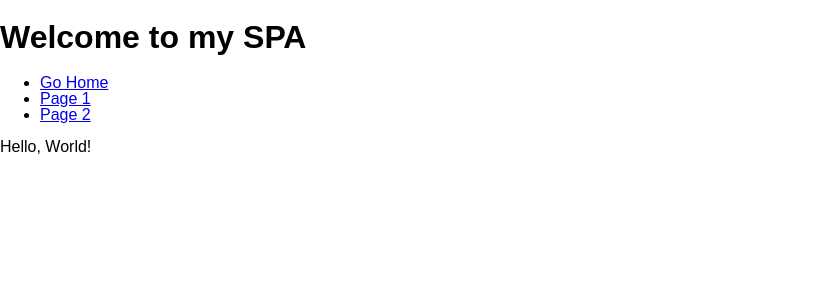
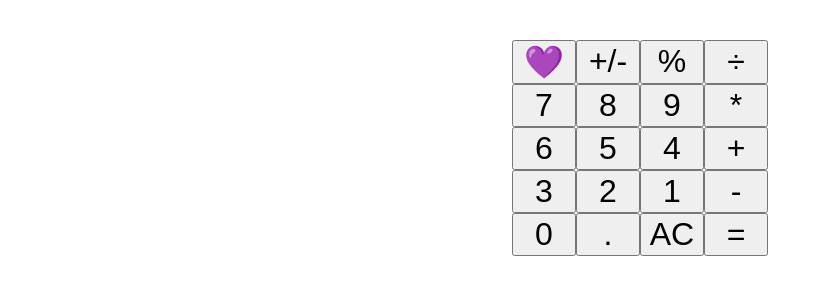
Before and after one commit to uncrownedthrone/hw-calculator, a React (Create React App) app: page / in a window 1280 px wide. Shown: the top 300 px of the page, without its empty margins (0-831 px from the left). Built offline with nearby package versions, Linux system fonts and the light colour scheme.

Commit message:
DONE hw TODO css

```diff
--- a/src/App.jsx
+++ b/src/App.jsx
@@ -1,34 +1,12 @@
 import React from 'react'
-import { BrowserRouter as Router, Link, Route, Switch } from 'react-router-dom'
-import Page from './pages/Page'
-import Page2 from './pages/Page2'
+import { BrowserRouter as Router, Route, Switch } from 'react-router-dom'
 import HomePage from './pages/HomePage'
-import NotFound from './pages/NotFound'
 
 const App = () => {
   return (
     <Router>
-      <header>
-        <h1>Welcome to my SPA</h1>
-        <nav>
-          <ul>
-            <li>
-              <Link to="/">Go Home</Link>
-            </li>
-            <li>
-              <Link to="/1">Page 1</Link>
-            </li>
-            <li>
-              <Link to="/2">Page 2</Link>
-            </li>
-          </ul>
-        </nav>
-      </header>
       <Switch>
         <Route exact path="/" component={HomePage}></Route>
-        <Route exact path="/1" component={Page}></Route>
-        <Route exact path="/2" component={Page2}></Route>
-        <Route path="*" component={NotFound}></Route>
       </Switch>
     </Router>
   )
--- a/src/index.css
+++ b/src/index.css
@@ -10,3 +10,23 @@ body {
   margin: 0;
   min-height: 100%;
 }
+
+section {
+  display: flex;
+  flex-direction: row;
+  flex-wrap: wrap;
+  justify-content: center;
+  align-content: center;
+}
+
+button {
+  width: 4rem;
+  font-size: 2rem;
+}
+
+input {
+  height: 2rem;
+  width: auto;
+  font-size: 2rem;
+  text-align: center;
+}
--- a/src/pages/HomePage.jsx
+++ b/src/pages/HomePage.jsx
@@ -1,8 +1,76 @@
-import React from 'react'
-import HelloWorld from '../components/HelloWorld'
+// DONE create button on page
+// DONE assign numbers to each button
+// DONE assign operator to math buttons
+// DONE add math for / * + -
+// DONE display result
+// DONE clear result
+
+import React, { useState } from 'react'
 
 const HomePage = () => {
-  return <HelloWorld />
+  const [userInput, setUserInput] = useState([])
+  const clickButton = input => {
+    setUserInput(prev => {
+      return prev + input
+    })
+    console.log('clicked button' + { input })
+  }
+
+  const calculate = () => {
+    if (userInput[1] === '+') {
+      setUserInput(parseInt(userInput[0]) + parseInt(userInput[2]))
+    } else if (userInput[1] === '-') {
+      setUserInput(parseInt(userInput[0]) - parseInt(userInput[2]))
+    } else if (userInput[1] === '*') {
+      setUserInput(parseInt(userInput[0]) * parseInt(userInput[2]))
+    } else if (userInput[1] === '/') {
+      setUserInput(parseInt(userInput[0]) / parseInt(userInput[2]))
+    }
+  }
+
+  const clear = () => {
+    setUserInput([])
+  }
+
+  return (
+    <>
+      <div>
+        <section>
+          <h1>{userInput}</h1>
+        </section>
+        <section>
+          <button>💜</button>
+          <button>+/-</button>
+          <button>%</button>
+          <button onClick={() => clickButton('/')}>÷</button>
+        </section>
+        <section>
+          <button onClick={() => clickButton(7)}>7</button>
+          <button onClick={() => clickButton(8)}>8</button>
+          <button onClick={() => clickButton(9)}>9</button>
+          <button onClick={() => clickButton('*')}>*</button>
+        </section>
+        <section>
+          <button onClick={() => clickButton(6)}>6</button>
+          <button onClick={() => clickButton(5)}>5</button>
+          <button onClick={() => clickButton(4)}>4</button>
+          <button onClick={() => clickButton('+')}>+</button>
+        </section>
+        <section>
+          <button onClick={() => clickButton(3)}>3</button>
+          <button onClick={() => clickButton(2)}>2</button>
+          <button onClick={() => clickButton(1)}>1</button>
+          <button onClick={() => clickButton('-')}>-</button>
+        </section>
+        <section>
+          <button onClick={() => clickButton(0)}>0</button>
+          <button>.</button>
+          <button onClick={() => clear()}>AC</button>
+          <button onClick={() => calculate()}>=</button>
+        </section>
+      </div>
+    </>
+  )
 }
 
 export default HomePage
```
